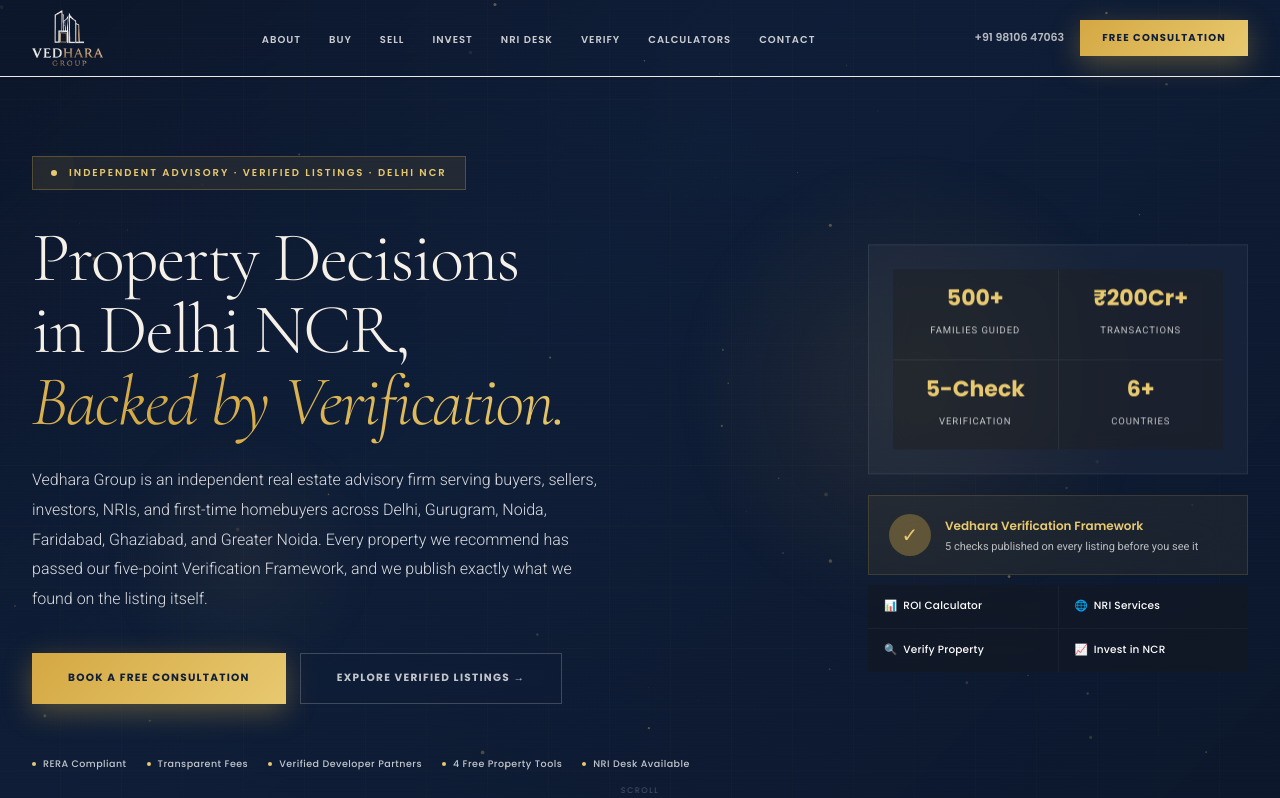
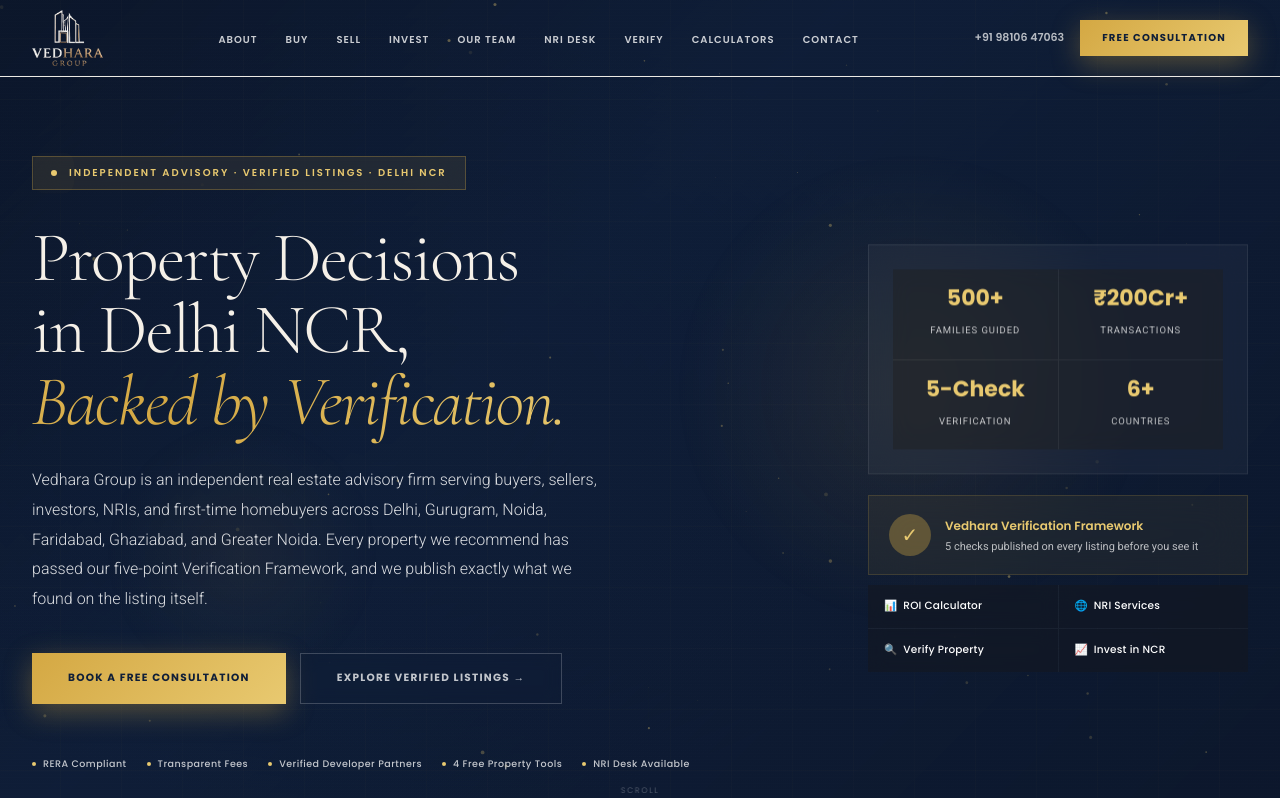
Before and after one commit to mohit1661-ai/Vedhara-Group-Supabase, a Next.js app: page / in a window 1280 px wide. Shown: the top 798 px of the page. Built offline with nearby package versions, Linux system fonts and the light colour scheme.

Commit message:
Add Our Team link to navbar and footer

```diff
--- a/components/layout/Footer.tsx
+++ b/components/layout/Footer.tsx
@@ -3,7 +3,7 @@
 const cols = [
   { title:"Services", links:[{l:"Buy Property",h:"/buy"},{l:"Sell Property",h:"/sell"},{l:"Rent Property",h:"/rent"},{l:"Commercial RE",h:"/commercial"},{l:"Luxury Properties",h:"/luxury"},{l:"New Launches",h:"/new-launches"}] },
   { title:"Advisory",  links:[{l:"Investment Advisory",h:"/investment-advisory"},{l:"NRI Services",h:"/nri-services"},{l:"Property Management",h:"/property-management"},{l:"Verification Center",h:"/verification-center"},{l:"Free Calculators",h:"/calculators"}] },
-  { title:"Company",   links:[{l:"About Us",h:"/about"},{l:"All Services",h:"/services"},{l:"Market Insights",h:"/market-insights"},{l:"Success Stories",h:"/success-stories"},{l:"Careers",h:"/careers"},{l:"Contact",h:"/contact"}] },
+  { title:"Company",   links:[{l:"About Us",h:"/about"},{l:"Our Team",h:"/team"},{l:"All Services",h:"/services"},{l:"Market Insights",h:"/market-insights"},{l:"Success Stories",h:"/success-stories"},{l:"Careers",h:"/careers"},{l:"Contact",h:"/contact"}] },
   { title:"Support",   links:[{l:"FAQ Hub",h:"/faq"},{l:"Blog",h:"/blog"},{l:"Case Studies",h:"/case-studies"},{l:"Privacy Policy",h:"/privacy"},{l:"Terms & Conditions",h:"/terms"}] },
 ];
 export default function Footer() {
--- a/components/layout/Navbar.tsx
+++ b/components/layout/Navbar.tsx
@@ -8,6 +8,7 @@
   { label:"Buy",       href:"/buy" },
   { label:"Sell",      href:"/sell" },
   { label:"Invest",    href:"/investment-advisory" },
+  { label:"Our Team",  href:"/team" },
   { label:"NRI Desk",  href:"/nri-services" },
   { label:"Verify",    href:"/verification-center" },
   { label:"Calculators",href:"/calculators" },
```
